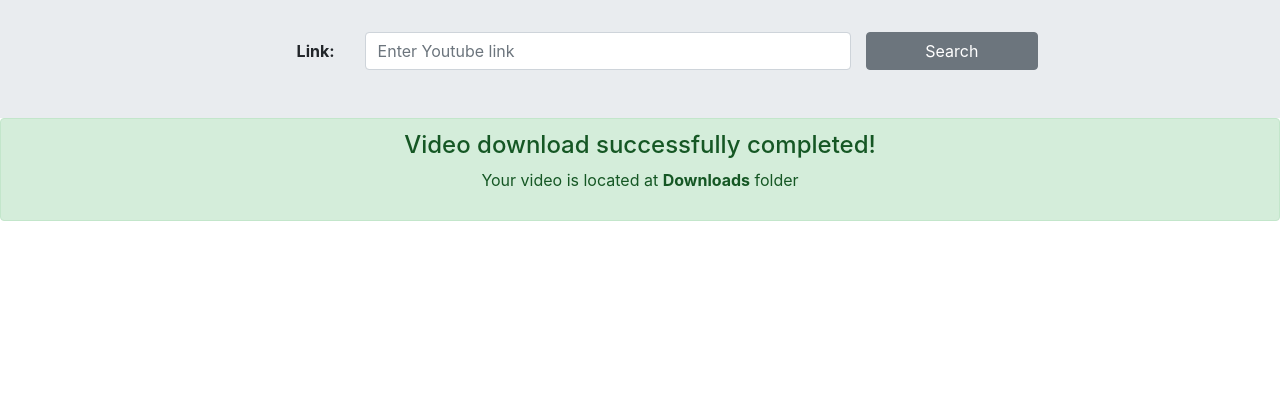
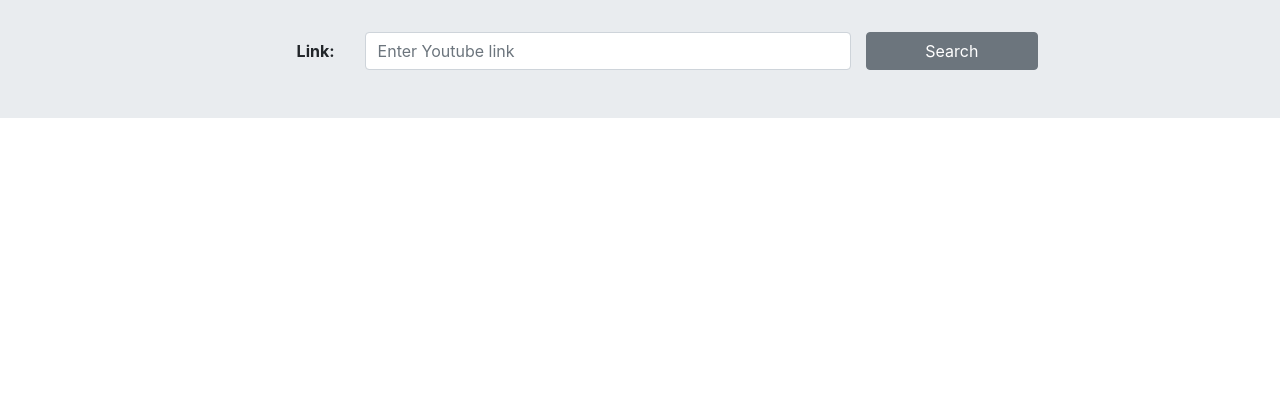
Before and after one commit to mmurua98/youtubeDownloader, a Flask app: page / in a window 1280 px wide. Shown: the part 56-476 px from the top of the page. Run offline with Flask 2, Linux system fonts and the light colour scheme; some libraries are stand-ins or nearby versions.

Commit message:
update html

```diff
--- a/templates/index.html
+++ b/templates/index.html
@@ -127,10 +127,10 @@
             </div>
         </div>
 
-        <div id="message" class="alert alert-success text-center" role="alert">
+        <!-- <div id="message" class="alert alert-success text-center" role="alert">
             <h4 class="alert-heading">Video download successfully completed!</h4>
             <p>Your video is located at <strong>Downloads</strong> folder </p>
-          </div>
+        </div> -->
 
     </main>
 
```
